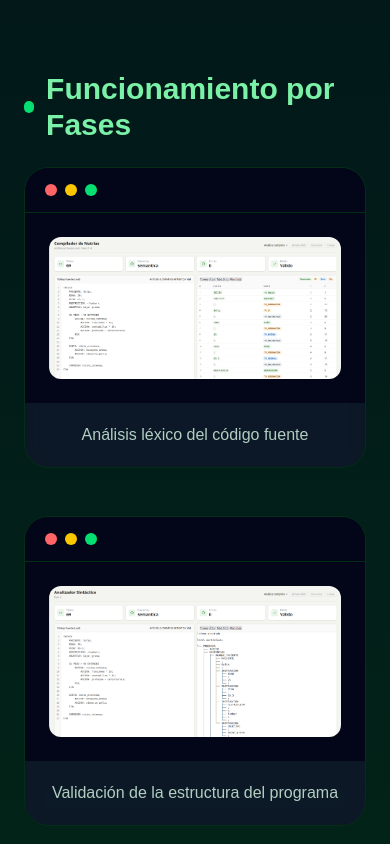
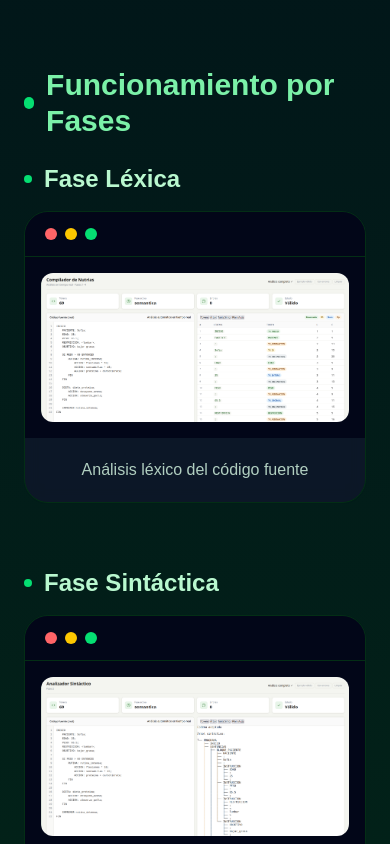
Before and after one commit to Ruben-online/Compilador-Web, a Next.js app: page / in a window 390 px wide. Shown: the part 9719-10563 px from the top of the page. Built offline with nearby package versions, Linux system fonts and the light colour scheme.

Commit message:
Mejorar visualización de capturas con zoom y agregar subtitulos

```diff
--- a/src/sections/demo.js
+++ b/src/sections/demo.js
@@ -1,4 +1,10 @@
+"use client";
+
+import { useState } from "react";
+
 export default function Demo() {
+
+  const [selectedImage, setSelectedImage] = useState(null);
 
   const dashboardImages = [
     {
@@ -15,28 +21,48 @@ export default function Demo() {
 
   const phaseImages = [
     {
+      title: "Fase Léxica",
       src: "/images/faselexica.png",
       alt: "Fase léxica",
       caption: "Análisis léxico del código fuente",
     },
     {
-      src: "/images/fasesintactica.png",
+      title: "Fase Sintáctica",
+      src: "/images/Fasesintactica.png",
       alt: "Fase sintáctica",
       caption: "Validación de la estructura del programa",
     },
     {
+      title: "Fase Semántica",
       src: "/images/fasesemantica.png",
       alt: "Fase semántica",
       caption: "Verificación de reglas lógicas y datos",
     },
     {
+      title: "Fase IA",
       src: "/images/faseia.png",
       alt: "Generación con IA",
       caption: "Generación del resultado con inteligencia artificial",
     },
   ];
 
-  const imageFrame = (image) => (
+  const imageFrame = (image, variant = "normal") => (
+    <div className="space-y-4">
+
+      {/* SUBTÍTULO */}
+      {image.title && (
+        <div className="flex items-center gap-3">
+
+          <div className="w-2 h-2 rounded-full bg-green-400"></div>
+
+          <h4 className="text-2xl font-semibold text-green-200">
+            {image.title}
+          </h4>
+
+        </div>
+      )}
+
+      {/* CARD */}
       <div className="bg-slate-900/80 backdrop-blur-sm border border-green-950 rounded-3xl overflow-hidden hover:border-green-800 transition-colors">
 
         {/* Header */}
@@ -47,12 +73,20 @@ export default function Demo() {
         </div>
 
         {/* IMAGE */}
-      <div className="bg-slate-950 p-6 flex justify-center items-center">
+        <div className="bg-slate-950 p-4 md:p-6 flex justify-center items-center">
 
           <img
             src={image.src}
             alt={image.alt}
-          className="w-full object-contain rounded-xl transition-transform duration-300 hover:scale-[1.02] max-h-[700px] md:max-h-[650px]"
+            onClick={() => setSelectedImage(image)}
+            className={`
+              w-full object-contain rounded-xl transition-transform duration-300 hover:scale-[1.02] cursor-zoom-in
+              ${
+                variant === "main"
+                  ? "max-h-[700px] md:max-h-[650px]"
+                  : "max-h-[980px] md:max-h-[900px]"
+              }
+            `}
           />
 
         </div>
@@ -65,9 +99,13 @@ export default function Demo() {
         </div>
 
       </div>
+
+    </div>
   );
 
   return (
+    <>
+
       <section
         id="demo"
         className="px-6 py-24 bg-gradient-to-b from-slate-950 to-green-950 text-white"
@@ -108,18 +146,18 @@ export default function Demo() {
 
             </div>
 
-          {/* FIX IMPORTANTE: sin recorte */}
+            {/* Vista principal */}
             <div className="mb-6 scale-95 md:scale-100">
-            {imageFrame(dashboardImages[0])}
+              {imageFrame(dashboardImages[0], "main")}
             </div>
 
-          {/* resto normal */}
+            {/* Imagen secundaria */}
             {imageFrame(dashboardImages[1])}
 
           </div>
 
           {/* FASES */}
-        <div className="space-y-12">
+          <div className="space-y-14">
 
             <div className="flex items-center gap-3 mb-6">
 
@@ -131,7 +169,7 @@ export default function Demo() {
 
             </div>
 
-          <div className="space-y-12">
+            <div className="space-y-16">
 
               {phaseImages.map((img, i) => (
                 <div key={i}>
@@ -145,5 +183,41 @@ export default function Demo() {
 
         </div>
       </section>
+
+      {/* MODAL / LIGHTBOX */}
+      {selectedImage && (
+        <div
+          className="fixed inset-0 z-[100] bg-black/90 backdrop-blur-sm flex items-center justify-center p-4"
+          onClick={() => setSelectedImage(null)}
+        >
+
+          <div className="relative w-full max-w-7xl">
+
+            {/* BOTÓN CERRAR */}
+            <button
+              onClick={() => setSelectedImage(null)}
+              className="absolute -top-14 right-0 text-white text-4xl hover:text-green-400 transition-colors"
+            >
+              ×
+            </button>
+
+            {/* IMAGEN */}
+            <img
+              src={selectedImage.src}
+              alt={selectedImage.alt}
+              className="w-full max-h-[90vh] object-contain rounded-2xl"
+            />
+
+            {/* TEXTO */}
+            <p className="text-center text-green-100/80 mt-4 text-sm md:text-base">
+              {selectedImage.caption}
+            </p>
+
+          </div>
+
+        </div>
+      )}
+
+    </>
   );
 }
```
Lines whose indentation alone changed are shown as unchanged.
